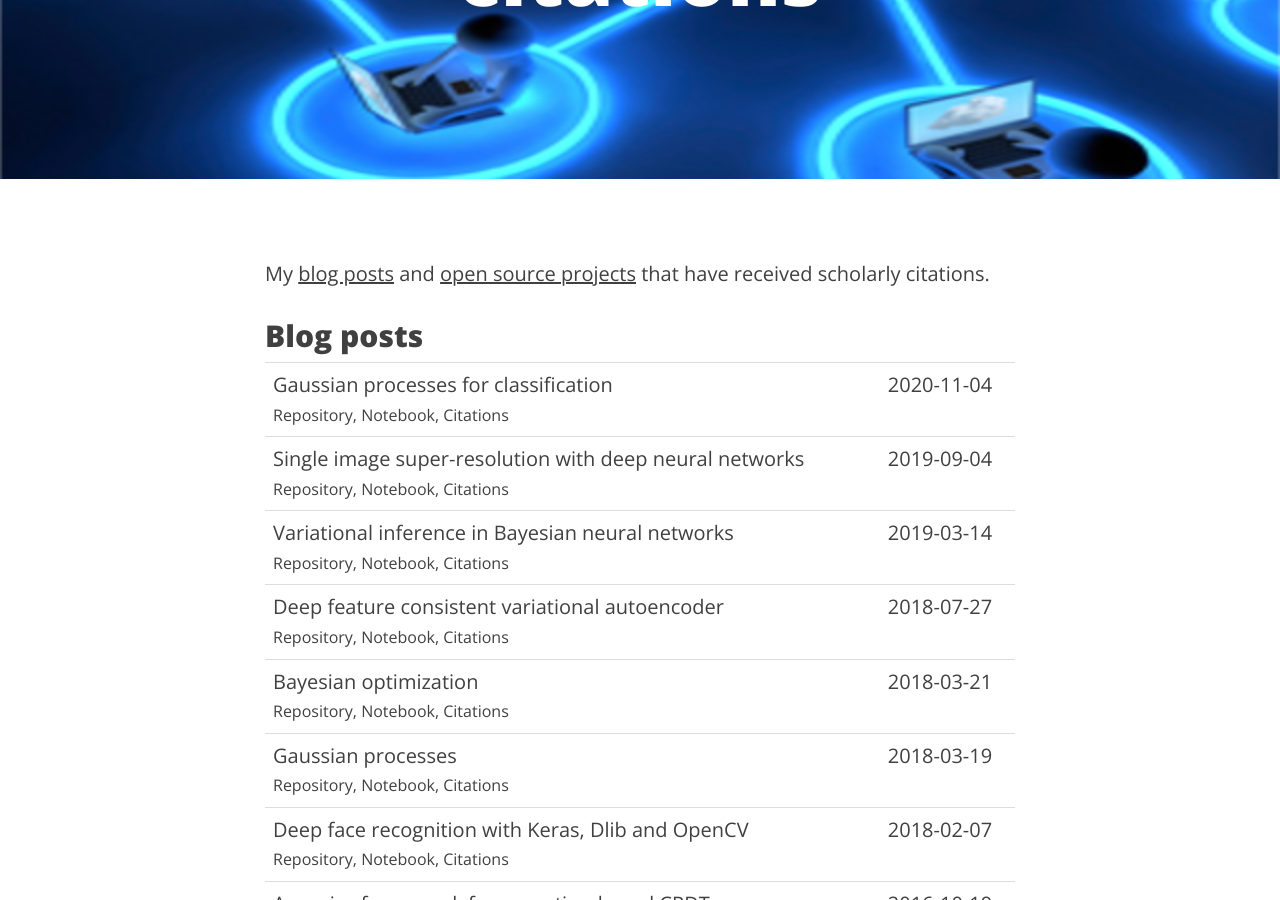
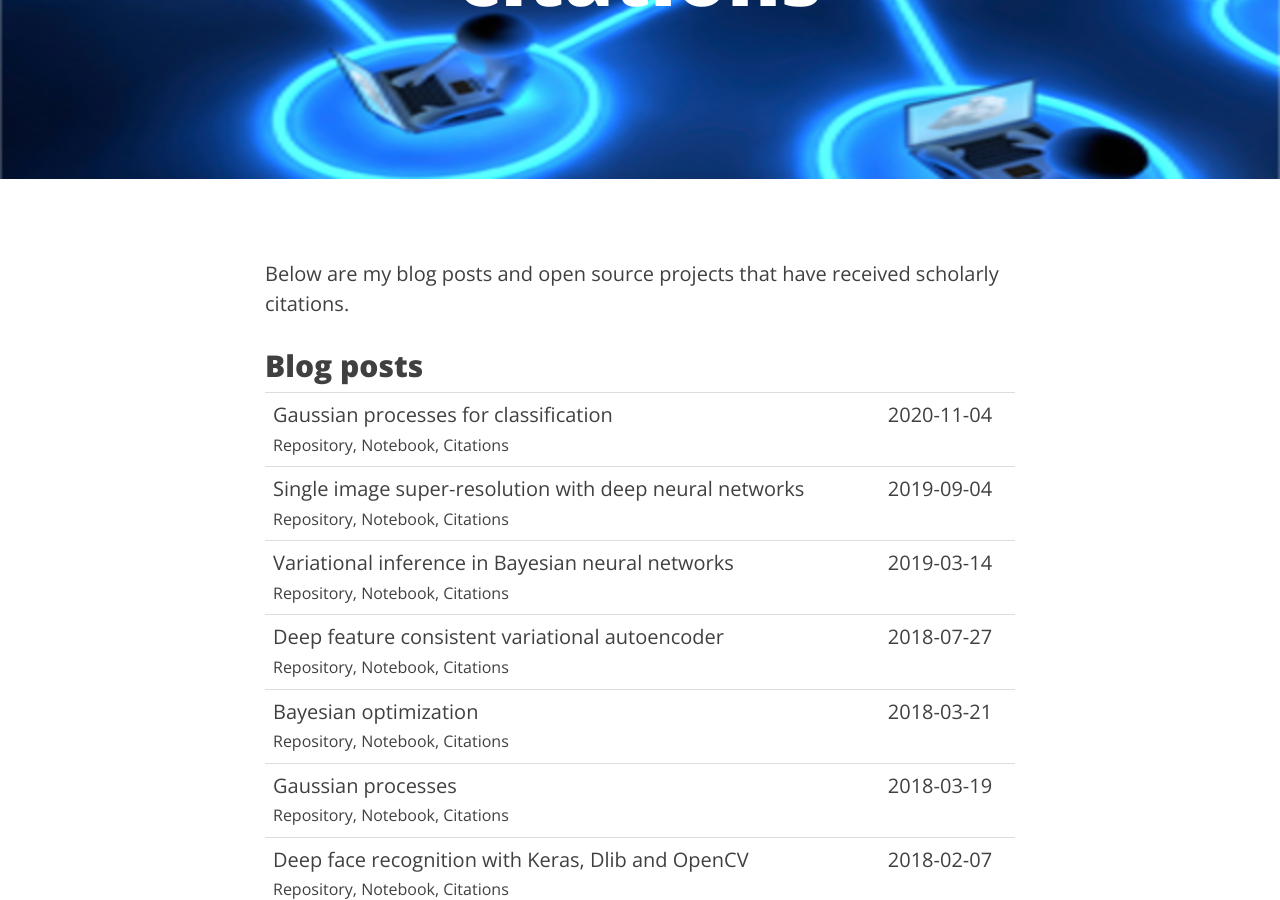
Before and after one commit to krasserm/krasserm.github.io, a Jekyll site: the page built from citations.md, in a window 1280 px wide and 900 px high, scrolled down 307 px. Built offline with Jekyll 4.4.1, drawn with Linux system fonts in a browser that asks for light colours.

Commit message:
Minor edit in citations

```diff
--- a/citations.md
+++ b/citations.md
@@ -5,7 +5,7 @@ nav-entry: "Citations"
 header-img: "img/distributed.png"
 ---
 
-My [blog posts](/) and [open source projects](/open-source) that have received scholarly citations.
+Below are my blog posts and open source projects that have received scholarly citations.
 <p></p>
 
 ## Blog posts
```
